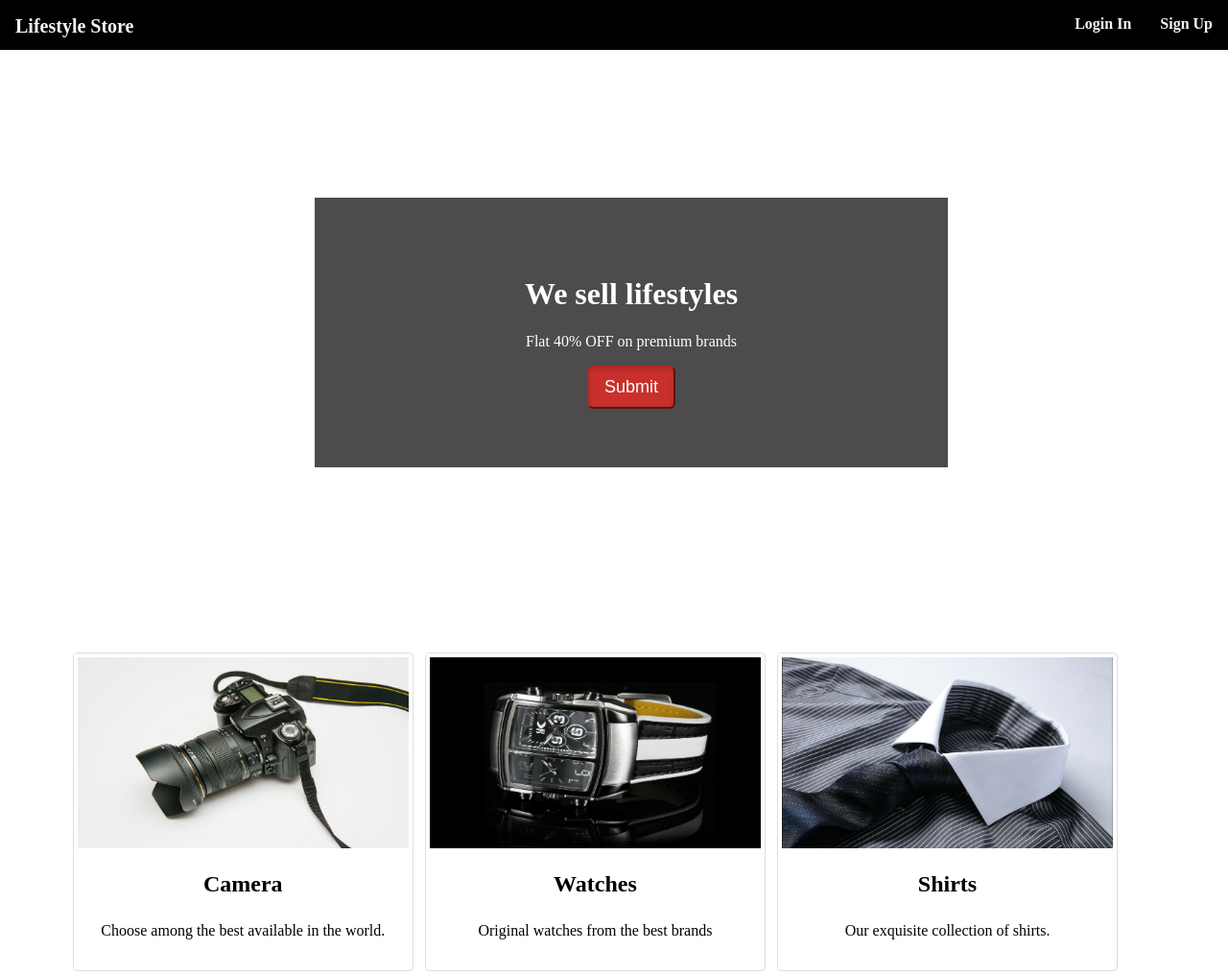
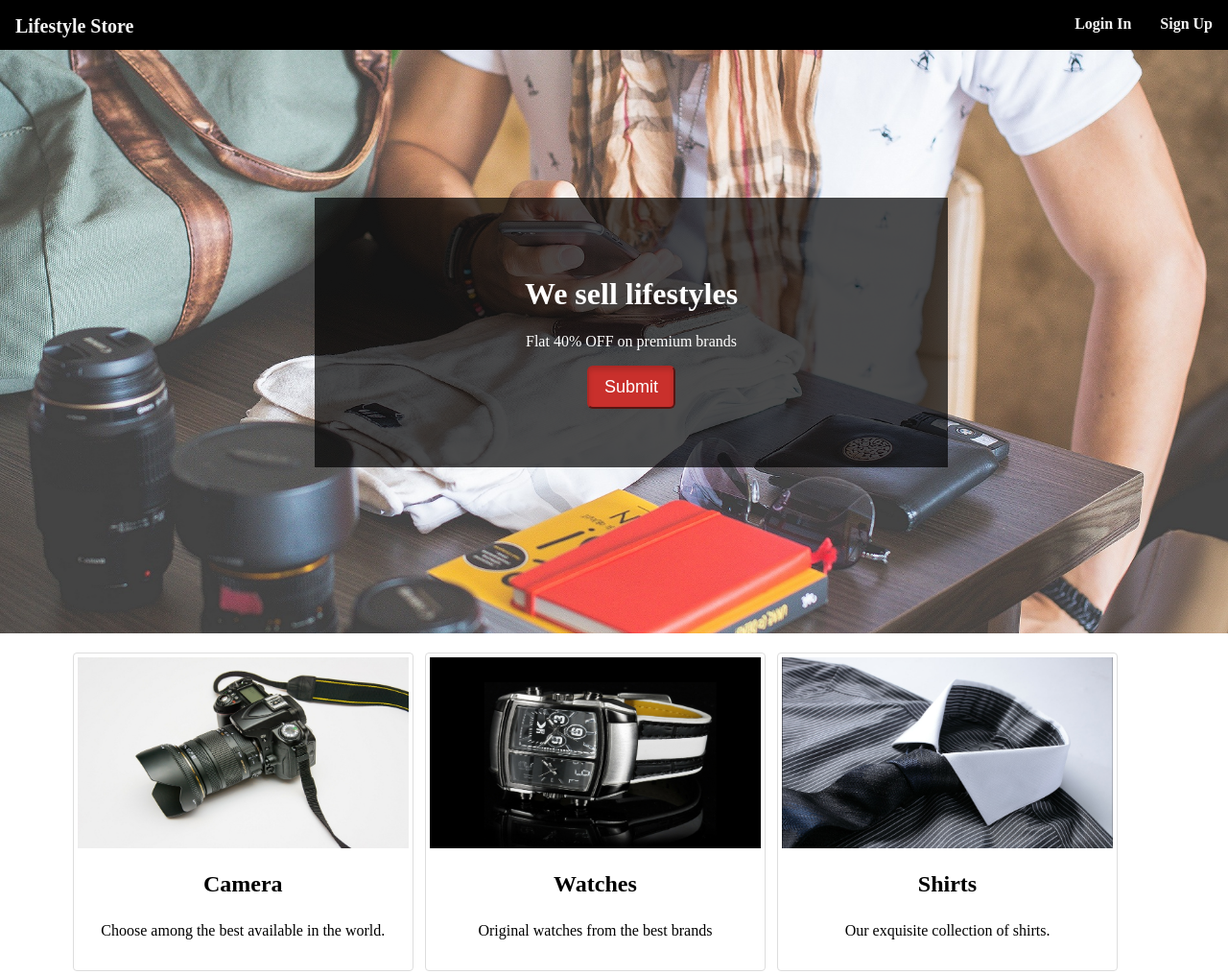
Before and after one commit to Surabhi0000/E-Commerce-Site, a plain HTML site: page index.html in a window 1280 px wide. Shown: the top 1015 px of the page at 96% size. Drawn offline with Linux system fonts and the light colour scheme.

Commit message:
Update style.css

```diff
--- a/style.css
+++ b/style.css
@@ -43,7 +43,7 @@ a{
     margin-bottom: 20px;
     text-align:center;
     color: white;
-    background: url("../img/1.jpg") no-repeat center;
+    background: url("1.jpg") no-repeat center;
     background-size: cover;
 }
 .inner-banner-image{
```
